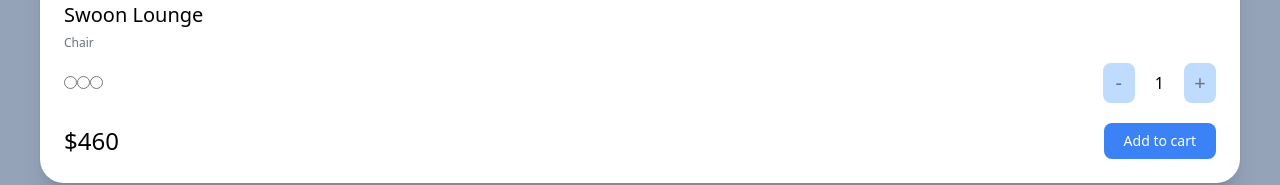
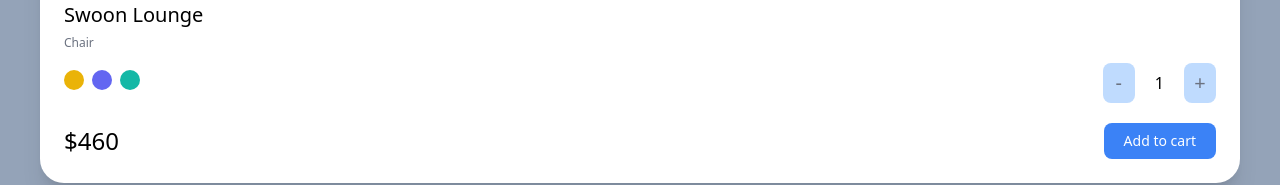
Before and after one commit to kubby159/carrot-market, a Next.js app: page / in a window 1280 px wide. Shown: the part 1037-1222 px from the top of the page. Built offline with nearby package versions, Linux system fonts and the light colour scheme.

Commit message:
[TailWind] Modifier

```diff
--- a/pages/index.tsx
+++ b/pages/index.tsx
@@ -17,9 +17,13 @@
           <span>Total</span>
           <span className="font-semibold">$10</span>
         </div>
-        <div className="mt-5 bg-blue-500 text-white p-2 text-center rounded-xl w-2/4 mx-auto">
+        <button
+          className="block mt-5 bg-blue-500 text-white p-2 text-center
+         rounded-xl w-2/4 mx-auto hover:bg-teal-500 hover:text-black
+          active:bg-yellow-500 focus: text-red-500"
+        >
           Check Out
-        </div>
+        </button>
       </div>
       <div className="bg-white overflow-hidden rounded-3xl  shadow-xl">
         <div className="bg-blue-500 p-6 pb-14">
@@ -56,10 +60,10 @@
           <span className="font-medium mb-1.5 text-xl">Swoon Lounge</span>
           <span className="text-xs text-gray-500">Chair</span>
           <div className="mt-3 mb-5 flex justify-between items-center">
-            <div>
-              <input type="radio" />
-              <input type="radio" />
-              <input type="radio" />
+            <div className="space-x-2">
+              <button className="w-5 h-5 rounded-full bg-yellow-500"></button>
+              <button className="w-5 h-5 rounded-full bg-indigo-500"></button>
+              <button className="w-5 h-5 rounded-full bg-teal-500"></button>
             </div>
 
             <div className="flex items-center space-x-5 ">
```
